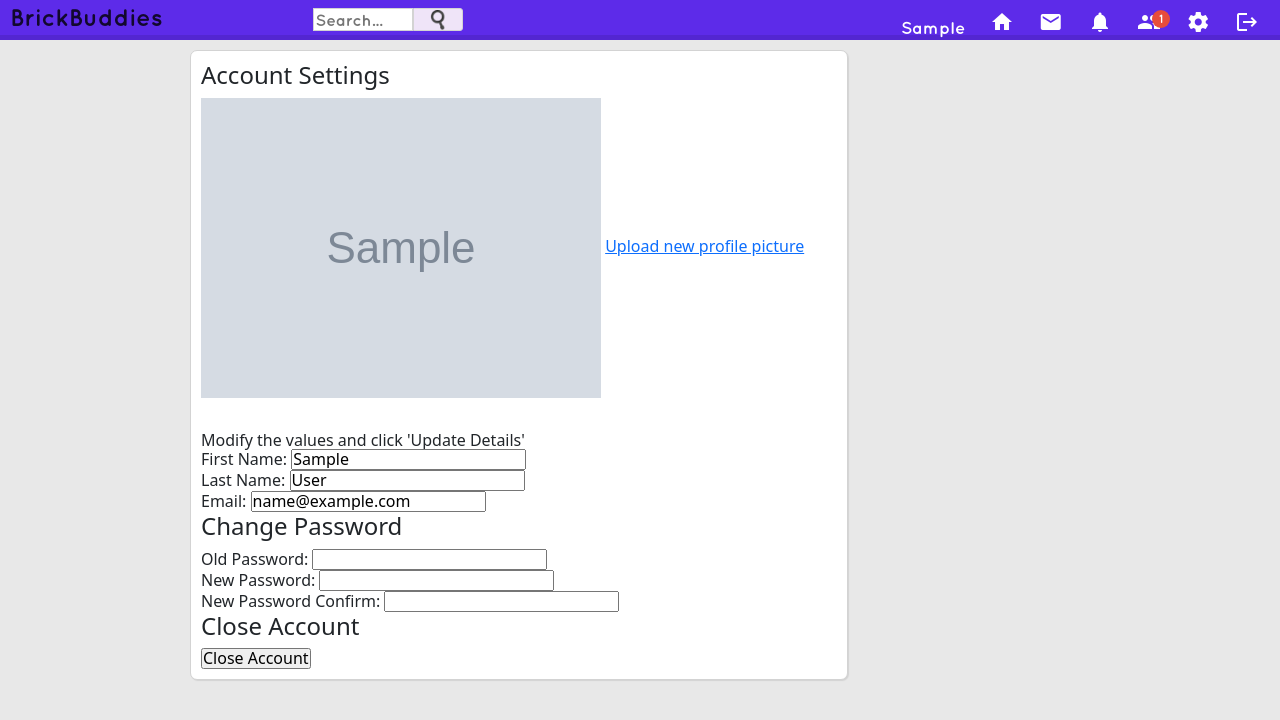
After one commit to evagrean/social-network-website, a PHP site: page /settings.php in a window 1280 px wide. The commit adds this page. Shown: the top 720 px of the page. Run offline with PHP 8.4, Linux system fonts and the light colour scheme; the visitor is signed in with stand-in values (Sample User, id 1); tables that the repository leaves empty or names only in its code hold one stand-in row (values such as "Sample post"); grey boxes marked "Sample" are stand-in pictures; data that the repository does not hold is empty.

Commit message:
started to set up account settings page

```diff
--- a/includes/header.php
+++ b/includes/header.php
@@ -125,7 +125,7 @@ if(isset($_SESSION['username'])) {
 
         ?>
       </a>
-      <a href="#"><i class="material-icons">settings</i></a>
+      <a href="settings.php"><i class="material-icons">settings</i></a>
       <a href="includes/handlers/logout.php"><i class="material-icons">logout</i></a>
     </nav>
 
--- /dev/null
+++ b/settings.php
@@ -0,0 +1,35 @@
+<?php
+include("includes/header.php");
+// include("includes/settings_handler.php");
+?>
+
+<div class="main_column column">
+
+  <h4>Account Settings</h4>
+  <?php
+echo "<img src='" . $user['profile_pic'] . "' id='small_profile_pics'";
+?>
+  <br>
+  <a href="upload.php">Upload new profile picture</a><br><br><br>
+
+  Modify the values and click 'Update Details'
+
+  <form action="settings.php" method='POST'>
+    First Name: <input type="text" name="first_name" value="<?php echo $user['first_name'];?>"><br>
+    Last Name: <input type="text" name="last_name" value="<?php echo $user['last_name'];?>"><br>
+    Email: <input type="text" name="email" value="<?php echo $user['email'];?>"><br>
+  </form>
+
+  <h4>Change Password</h4>
+  <form action="settings.php" method='POST'>
+    Old Password: <input type="password" name="old_password"><br>
+    New Password: <input type="password" name="new_password"> <br>
+    New Password Confirm: <input type="password" name="new_password_2"><br>
+  </form>
+
+  <h4>Close Account</h4>
+  <form action="settings.php">
+    <input type="submit" name="close_account" id="close_account_button" value="Close Account">
+  </form>
+
+</div>
```
Also changed, not shown: assets/images/profile_pics/hermine_granger_temp.jpeg (added).
